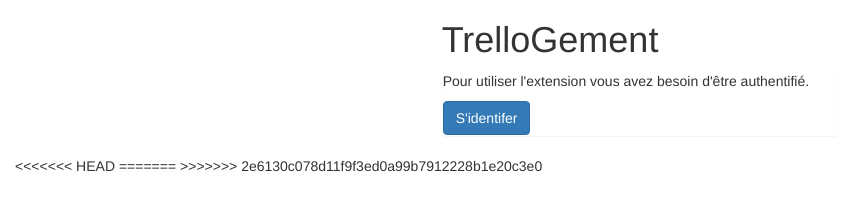
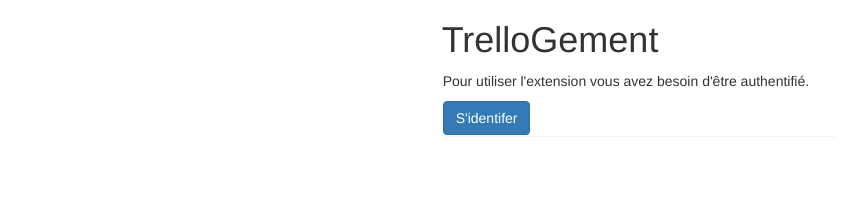
Before and after one commit to theodo/trellogement, a browser extension: page trelloGementExtension/settings/index.html in a window 1280 px wide. Shown: the whole page, without its empty margins (0-856 px from the left). Drawn offline with nearby package versions, Linux system fonts and the light colour scheme.

Commit message:
fix merge conflicts

```diff
--- a/trelloGementExtension/settings/index.html
+++ b/trelloGementExtension/settings/index.html
@@ -30,10 +30,7 @@
   <script src="../node_modules/jquery/dist/jquery.min.js"></script>
   <script src="../lib/trello-client.js"></script>
   <script src="../lib/hashSearch.js"></script>
-<<<<<<< HEAD
   <script src="../scripts/scrapping.js"></script>
-=======
->>>>>>> 2e6130c078d11f9f3ed0a99b7912228b1e20c3e0
   <script src="js/settings.js"></script>
 </body>
 </html>
```
